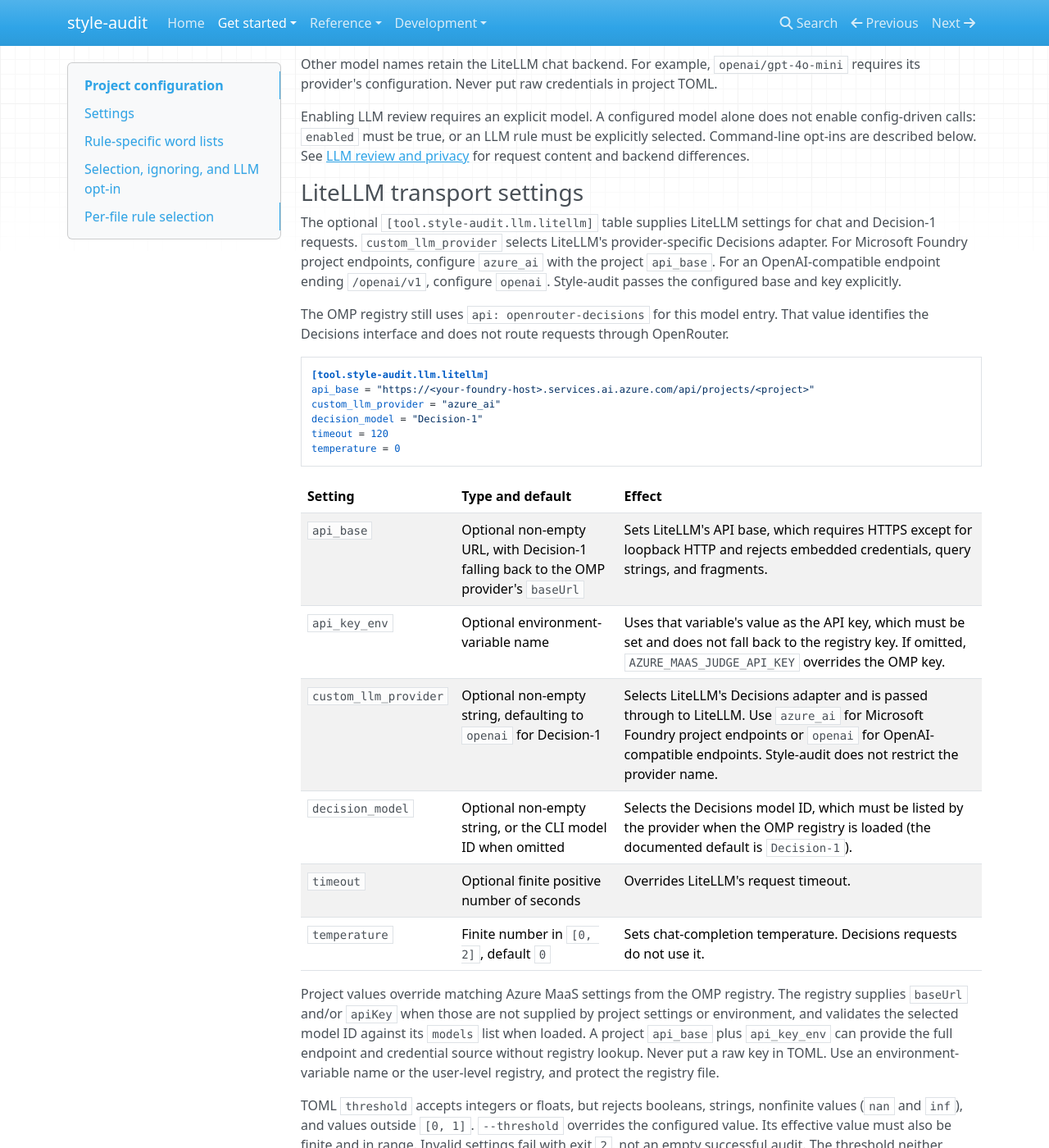
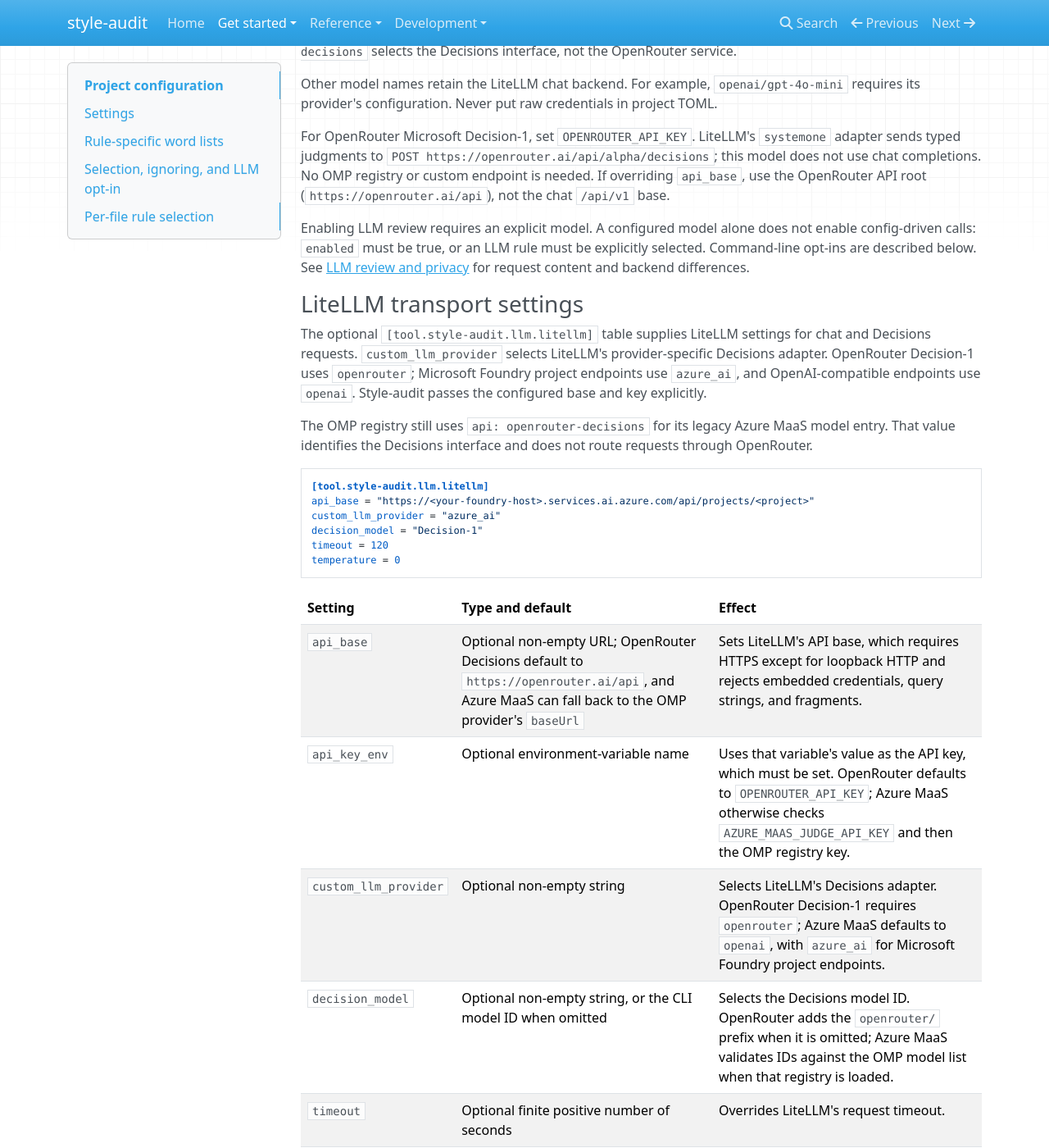
Before and after one commit to FausticSun/style-audit, an MkDocs documentation site: the page built from docs/configuration.md, in a window 1280 px wide and 1400 px high, scrolled down 1255 px. Shown: the whole window at 82% size. Built offline with MkDocs 1.6.1, drawn with Linux system fonts in a browser that asks for light colours; nearby versions of some CDN libraries; some of the changed text lies outside the part shown.

Commit message:
Add OpenRouter Decisions support
Route Microsoft Decision-1 through LiteLLM's OpenRouter Decisions endpoint and cover provider configuration and request behavior. Align the project baseline to Python 3.12 and declare Click ahead of the CLI migration.

````diff
--- a/docs/configuration.md
+++ b/docs/configuration.md
@@ -14,7 +14,7 @@ output = "text"
 
 [tool.style-audit.llm]
 enabled = false
-model = "azure-maas-judge/Decision-1"
+model = "openrouter/microsoft/microsoft-decision-1"
 threshold = 0.8
 ```
 
@@ -30,20 +30,22 @@ The `llm` table accepts:
 | Setting | Type and default | Effect |
 | --- | --- | --- |
 | `enabled` | Boolean, default `false` | Opt into judging selected LLM rules. |
-| `model` | Non-empty string, no default model | Select the configured Azure MaaS Decision-1 model or a LiteLLM chat model. |
+| `model` | Non-empty string, no default model | Select the OpenRouter Microsoft Decision-1 model, an `azure-maas-judge/<model-id>` Decisions model, or a LiteLLM chat model. |
 | `threshold` | Finite number in `[0, 1]`, default `0.8` | Emit decision findings when probability is greater than or equal to this value. |
 
 Use `azure-maas-judge/Decision-1` for Azure MaaS Decisions judging. The public selector syntax is `azure-maas-judge/<model-id>`. The OMP registry supplies defaults for its base URL and API key, while `[tool.style-audit.llm.litellm]` can override LiteLLM settings as described below. The registry's `api: openrouter-decisions` selects the Decisions interface, not the OpenRouter service.
 
 Other model names retain the LiteLLM chat backend. For example, `openai/gpt-4o-mini` requires its provider's configuration. Never put raw credentials in project TOML.
 
+For OpenRouter Microsoft Decision-1, set `OPENROUTER_API_KEY`. LiteLLM's `systemone` adapter sends typed judgments to `POST https://openrouter.ai/api/alpha/decisions`; this model does not use chat completions. No OMP registry or custom endpoint is needed. If overriding `api_base`, use the OpenRouter API root (`https://openrouter.ai/api`), not the chat `/api/v1` base.
+
 Enabling LLM review requires an explicit model. A configured model alone does not enable config-driven calls: `enabled` must be true, or an LLM rule must be explicitly selected. Command-line opt-ins are described below. See [LLM review and privacy](llm.md) for request content and backend differences.
 
 ### LiteLLM transport settings
 
-The optional `[tool.style-audit.llm.litellm]` table supplies LiteLLM settings for chat and Decision-1 requests. `custom_llm_provider` selects LiteLLM's provider-specific Decisions adapter. For Microsoft Foundry project endpoints, configure `azure_ai` with the project `api_base`. For an OpenAI-compatible endpoint ending `/openai/v1`, configure `openai`. Style-audit passes the configured base and key explicitly.
+The optional `[tool.style-audit.llm.litellm]` table supplies LiteLLM settings for chat and Decisions requests. `custom_llm_provider` selects LiteLLM's provider-specific Decisions adapter. OpenRouter Decision-1 uses `openrouter`; Microsoft Foundry project endpoints use `azure_ai`, and OpenAI-compatible endpoints use `openai`. Style-audit passes the configured base and key explicitly.
 
-The OMP registry still uses `api: openrouter-decisions` for this model entry. That value identifies the Decisions interface and does not route requests through OpenRouter.
+The OMP registry still uses `api: openrouter-decisions` for its legacy Azure MaaS model entry. That value identifies the Decisions interface and does not route requests through OpenRouter.
 
 ```toml
 [tool.style-audit.llm.litellm]
@@ -56,14 +58,14 @@ temperature = 0
 
 | Setting | Type and default | Effect |
 | --- | --- | --- |
-| `api_base` | Optional non-empty URL, with Decision-1 falling back to the OMP provider's `baseUrl` | Sets LiteLLM's API base, which requires HTTPS except for loopback HTTP and rejects embedded credentials, query strings, and fragments. |
-| `api_key_env` | Optional environment-variable name | Uses that variable's value as the API key, which must be set and does not fall back to the registry key. If omitted, `AZURE_MAAS_JUDGE_API_KEY` overrides the OMP key. |
-| `custom_llm_provider` | Optional non-empty string, defaulting to `openai` for Decision-1 | Selects LiteLLM's Decisions adapter and is passed through to LiteLLM. Use `azure_ai` for Microsoft Foundry project endpoints or `openai` for OpenAI-compatible endpoints. Style-audit does not restrict the provider name. |
-| `decision_model` | Optional non-empty string, or the CLI model ID when omitted | Selects the Decisions model ID, which must be listed by the provider when the OMP registry is loaded (the documented default is `Decision-1`). |
+| `api_base` | Optional non-empty URL; OpenRouter Decisions default to `https://openrouter.ai/api`, and Azure MaaS can fall back to the OMP provider's `baseUrl` | Sets LiteLLM's API base, which requires HTTPS except for loopback HTTP and rejects embedded credentials, query strings, and fragments. |
+| `api_key_env` | Optional environment-variable name | Uses that variable's value as the API key, which must be set. OpenRouter defaults to `OPENROUTER_API_KEY`; Azure MaaS otherwise checks `AZURE_MAAS_JUDGE_API_KEY` and then the OMP registry key. |
+| `custom_llm_provider` | Optional non-empty string | Selects LiteLLM's Decisions adapter. OpenRouter Decision-1 requires `openrouter`; Azure MaaS defaults to `openai`, with `azure_ai` for Microsoft Foundry project endpoints. |
+| `decision_model` | Optional non-empty string, or the CLI model ID when omitted | Selects the Decisions model ID. OpenRouter adds the `openrouter/` prefix when it is omitted; Azure MaaS validates IDs against the OMP model list when that registry is loaded. |
 | `timeout` | Optional finite positive number of seconds | Overrides LiteLLM's request timeout. |
 | `temperature` | Finite number in `[0, 2]`, default `0` | Sets chat-completion temperature. Decisions requests do not use it. |
 
-Project values override matching Azure MaaS settings from the OMP registry. The registry supplies `baseUrl` and/or `apiKey` when those are not supplied by project settings or environment, and validates the selected model ID against its `models` list when loaded. A project `api_base` plus `api_key_env` can provide the full endpoint and credential source without registry lookup. Never put a raw key in TOML. Use an environment-variable name or the user-level registry, and protect the registry file.
+Project values override matching Azure MaaS settings from the OMP registry. The registry supplies `baseUrl` and/or `apiKey` when those are not supplied by project settings or environment, and validates the selected model ID against its `models` list when loaded. A project `api_base` plus `api_key_env` can provide the full endpoint and credential source without registry lookup. OpenRouter calls use OpenRouter credentials and the Decisions endpoint directly; they do not read this registry. Never put a raw key in TOML. Use an environment-variable name or the user-level registry, and protect the registry file.
 
 TOML `threshold` accepts integers or floats, but rejects booleans, strings, nonfinite values (`nan` and `inf`), and values outside `[0, 1]`. `--threshold` overrides the configured value. Its effective value must also be finite and in range. Invalid settings fail with exit `2`, not an empty successful audit. The threshold neither enables LLM review nor changes rule selection. It has no filtering effect on chat responses, which do not return decision probabilities.
 
--- a/pyproject.toml
+++ b/pyproject.toml
@@ -5,8 +5,8 @@ description = "A Python writing-style auditor combining deterministic NLP and LL
 license = "MIT"
 license-files = ["LICENSE"]
 readme = "README.md"
-requires-python = ">=3.14"
-dependencies = ["litellm>=1.106.4", "PyYAML>=6.0"]
+requires-python = ">=3.12"
+dependencies = ["click>=8.1", "litellm>=1.106.4", "PyYAML>=6.0"]
 
 [project.scripts]
 style-audit = "style_audit:main"
````
Also changed, not shown: README.md (+9 -27 lines), docs/contributing.md (+1 -1 lines), docs/installation.md (+3 -3 lines), docs/llm.md (+6 -4 lines), 7 other files.
